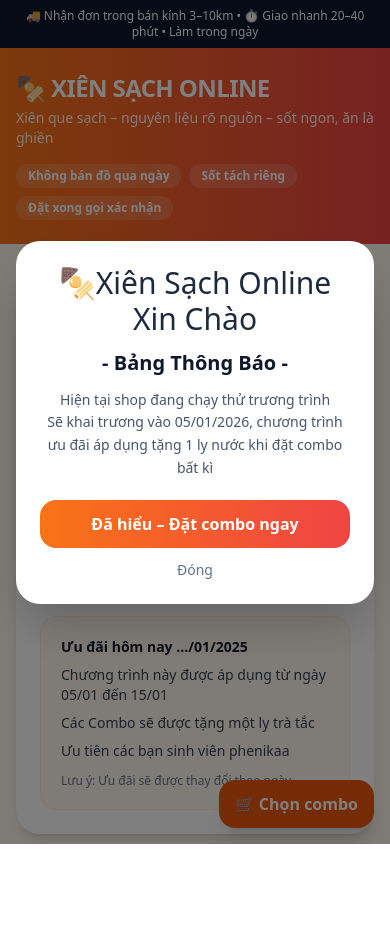
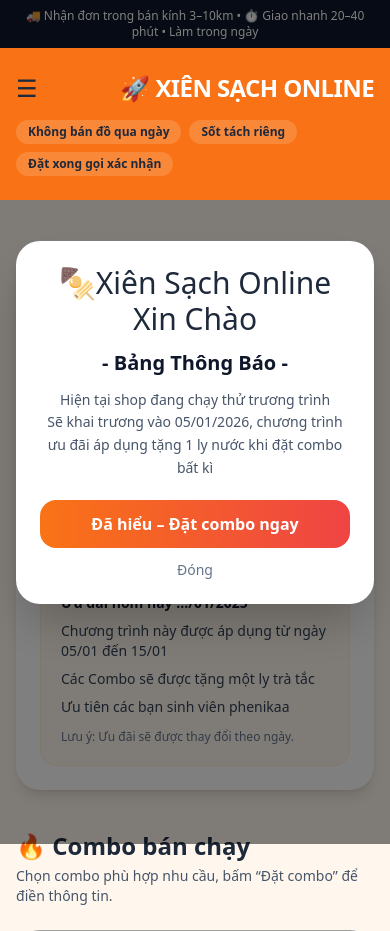
Before and after one commit to phamduykhanh31082006-star/Xiensach, a Flask app: page / in a window 390 px wide. Shown: the top 931 px of the page. Before the commit the page ends 844 px from the top, so only its background shows below. Run offline with Flask 3, Linux system fonts and the light colour scheme; some libraries are stand-ins or nearby versions; grey boxes are pictures that could not be loaded.

Commit message:
Update UI mobile header, menu, layout

```diff
--- a/templates/index.html
+++ b/templates/index.html
@@ -8,6 +8,9 @@
 </head>
 
 <body class="bg-orange-50 text-slate-800">
+
+  <div id="top"></div>
+
 
 <!-- === THÔNG BÁO CHÀO MỪNG === -->
 <div id="welcomeModal"
@@ -46,18 +49,59 @@
 </div>
 
 <!-- HEADER -->
-<header class="bg-gradient-to-r from-orange-500 to-red-500 text-white">
+<header
+  id="mainHeader"
+  class="bg-orange-500 md:static sticky top-0 z-50">
+
   <div class="max-w-6xl mx-auto px-4 py-6">
     <div class="flex items-center justify-between gap-4">
+
+<!-- START MENU TOGGLE -->
+<div class="md:hidden">
+  <button id="menuBtn" class="text-2xl md:hidden">☰</button>
+
+  <div
+  id="mobileMenu"
+  class="hidden absolute left-0 mt-2 w-44 bg-white rounded-xl shadow-xl border text-sm overflow-hidden z-[9999]]"
+>
+    <a href="#top" class="block px-4 py-2 text-gray-900 font-medium hover:bg-gray-100">
+      🏠 Trang chủ
+    </a>
+    <a href="#combo" class="block px-4 py-2 text-gray-900 font-medium hover:bg-gray-100">
+      🍢 Combo
+    </a>
+    <a href="#loyalty" class="block px-4 py-2 text-gray-900 font-medium hover:bg-gray-100">
+      ⭐ Tích điểm
+    </a>
+    <a href="#about" class="block px-4 py-2 text-gray-900 font-medium hover:bg-gray-100">
+      👤 Giới thiệu
+    </a>
+    <a href="#contact" class="block px-4 py-2 text-gray-900 font-medium hover:bg-gray-100">
+      📞 Liên hệ
+    </a>
+  </div>
+</div>
+<!-- END MENU TOGGLE -->
+
+
+
       <div>
-        <h1 class="text-2xl md:text-3xl font-extrabold tracking-tight">🍢 XIÊN SẠCH ONLINE</h1>
-        <p class="text-sm md:text-base opacity-95 mt-1">
+        <h1
+  class="text-2xl md:text-3xl font-extrabold tracking-tight text-white
+         text-center md:text-left">
+  🚀 XIÊN SẠCH ONLINE
+</h1>
+
+      <p class="hidden md:block text-sm text-white">
           Xiên que sạch – nguyên liệu rõ nguồn – sốt ngon, ăn là ghiền
         </p>
       </div>
 
       <a href="#combo"
-         class="hidden md:inline-flex items-center gap-2 bg-white/15 hover:bg-white/20 px-4 py-2 rounded-xl font-bold">
+          class="hidden md:inline-flex items-center gap-2
+               bg-white/20 hover:bg-white/30
+               px-5 py-3 rounded-2xl
+               font-bold text-white transition">
         Xem combo
         <span aria-hidden="true">→</span>
       </a>
@@ -289,7 +333,7 @@
     <div class="flex gap-3">
       <span class="text-orange-500 font-extrabold">✔</span>
       <span>
-        <b>Đủ 5 điểm</b> → tặng <b>1 xiên bất kỳ</b> hoặc <b>nước uống</b>.
+        <b>Đủ 10 điểm</b> → tặng <b>1 gấu bông</b> hoặc <b>1 phần combo </b>.
       </span>
     </div>
 
@@ -303,7 +347,7 @@
     <div class="flex gap-3">
       <span class="text-orange-500 font-extrabold">✔</span>
       <span>
-        Không cần đăng nhập – không cần app – chỉ cần đặt hàng như bình thường.
+        Bạn chỉ cần thu thập điểm và nhận quà thôi nè.
       </span>
     </div>
 
@@ -579,17 +623,10 @@
         <div class="text-slate-600 mt-1">Được. Bạn tick nhiều loại, shop chuẩn bị theo đúng yêu cầu.</div>
       </div>
     </div>
-  </section>
+<!-- END ABOUT -->
+
 
 </main>
-
-<!-- FLOATING CTA (mobile friendly) -->
-<button
-  type="button"
-  onclick="scrollToCombo()"
-  class="fixed bottom-4 right-4 z-40 bg-orange-600 hover:bg-orange-700 text-white font-extrabold px-4 py-3 rounded-2xl shadow-xl">
-  🛒 Chọn combo
-</button>
 
 <!-- FOOTER -->
 <footer class="bg-white border-t border-orange-100">
@@ -707,5 +744,23 @@
 
 </script>
 
+<script>
+  const menuBtn = document.getElementById("menuBtn");
+  const mobileMenu = document.getElementById("mobileMenu");
+
+  menuBtn.addEventListener("click", () => {
+  mobileMenu.classList.toggle("hidden");
+});
+
+document.querySelectorAll("#mobileMenu a").forEach(link => {
+  link.addEventListener("click", () => {
+    mobileMenu.classList.add("hidden");
+  });
+});
+
+</script>
+
+
+
 </body>
 </html>
```
